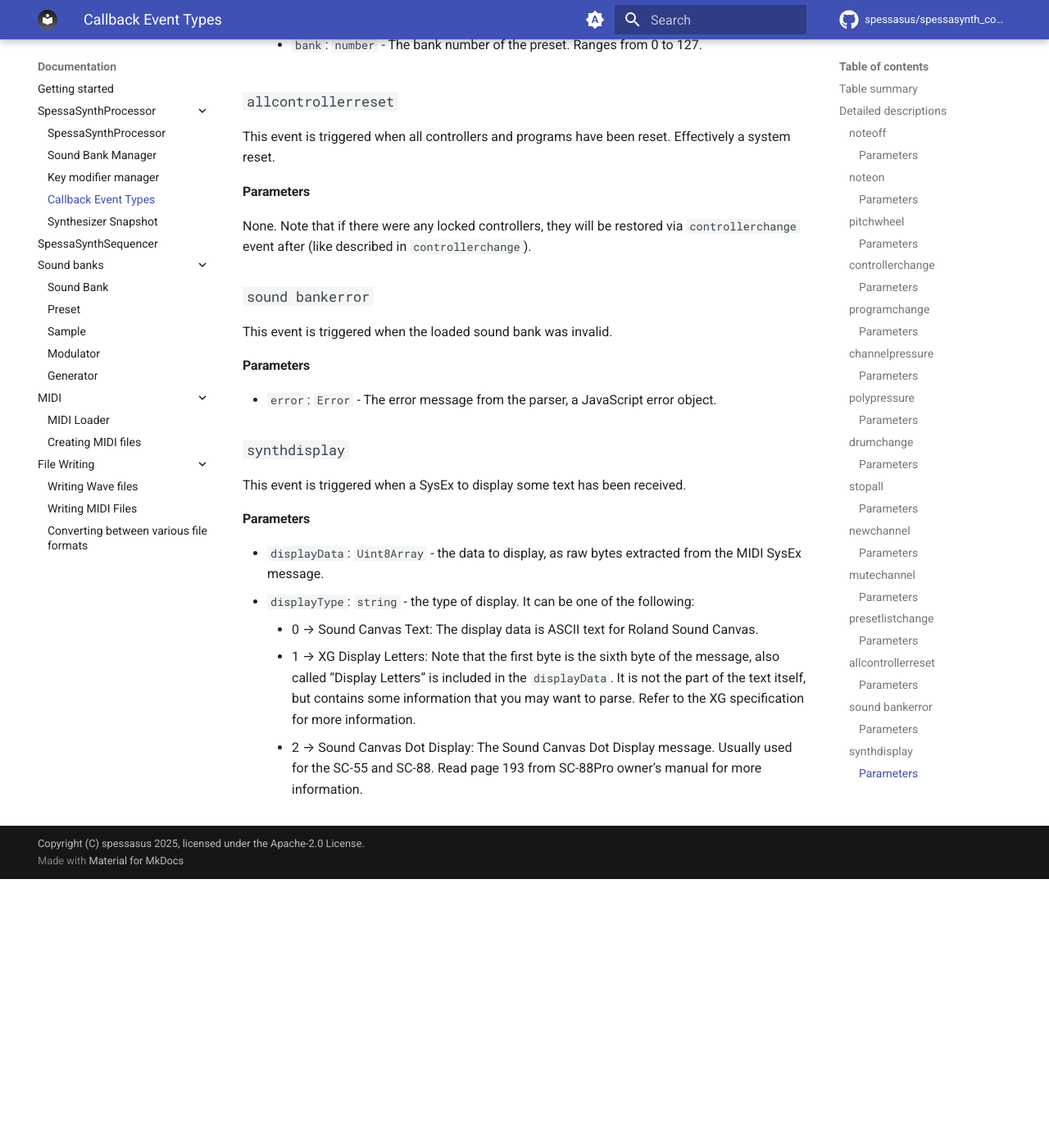
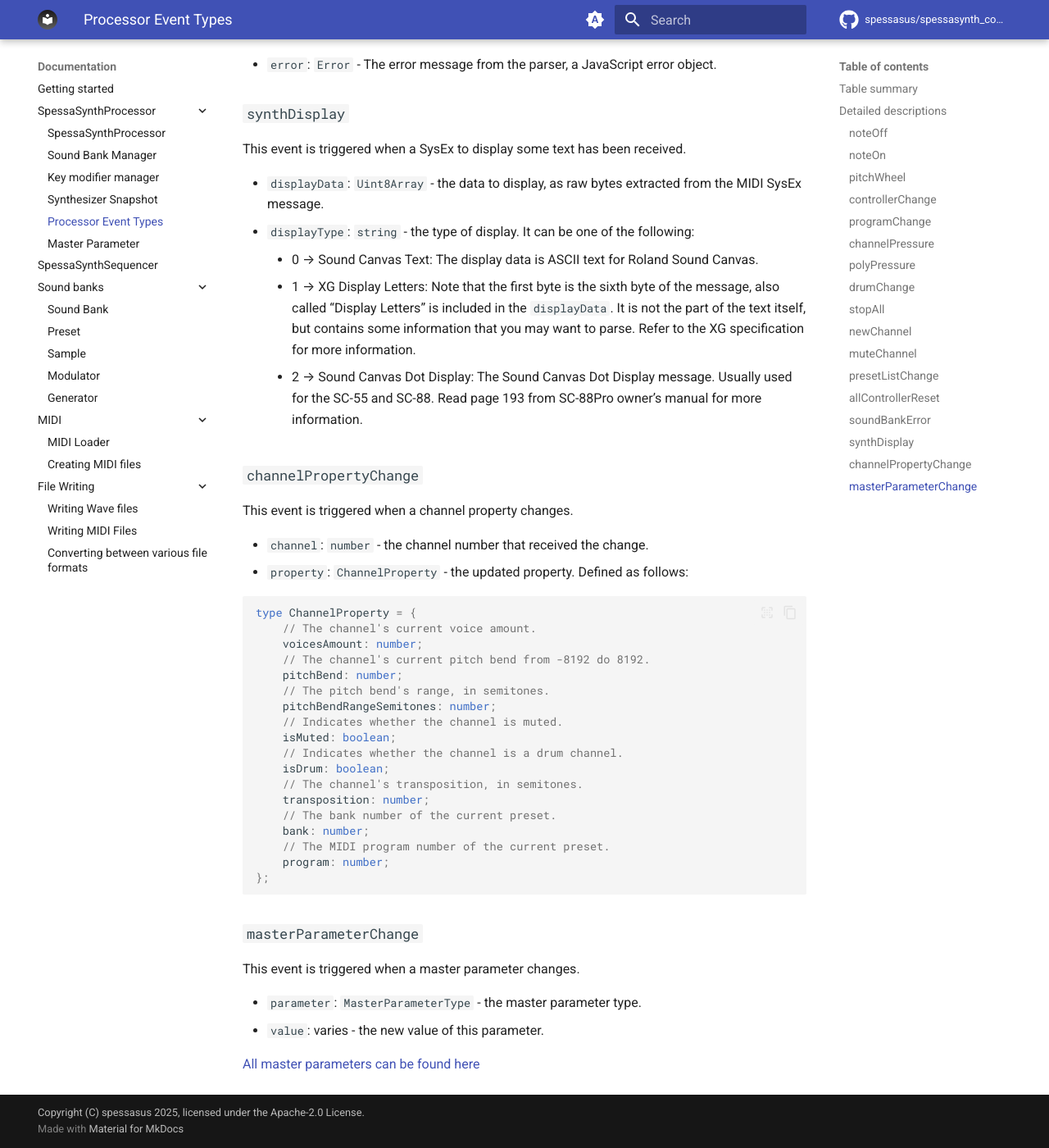
Before and after one commit to spessasus/spessasynth_core, an MkDocs documentation site: the page built from docs/spessa-synth-processor/event-types.md, in a window 1280 px wide and 1400 px high, scrolled down 5507 px. Shown: the whole window at 82% size. Built offline with MkDocs 1.6.1 and Material for MkDocs 9.7.7, drawn with Linux system fonts in a browser that asks for light colours; comment, search, counter and statistics services are not loaded; before the commit the page ends 6579 px from its top, so only the background shows below that; some of the changed text lies outside the part shown.

Commit message:
update docs for event types

````diff
--- a/docs/spessa-synth-processor/event-types.md
+++ b/docs/spessa-synth-processor/event-types.md
@@ -1,4 +1,4 @@
-# Callback Event Types
+# Processor Event Types
 
 This page serves as a detailed reference to all the event types `SpessaSynthProcessor` emits.
 
@@ -8,58 +8,54 @@
 
     If there's more than one property, the returned value is an object with the properties as keys.
 
-| Name                 | Description                                      | Callback Properties                                                                                                                                                                                                 |
-|----------------------|--------------------------------------------------|---------------------------------------------------------------------------------------------------------------------------------------------------------------------------------------------------------------------|
-| `noteoff`            | Key has been released.                           | - `midiNote`: number - the note that was released<br/> - `channel`: number - the channel number which got the note released.                                                                                        |
-| `noteon`             | Key has been pressed.                            | - `midiNote`: number - the note that was pressed<br/> - `channel`: number - the channel that the note was played on<br/> - `velocity`: number - the velocity of the note.                                           |
-| `pitchwheel`         | Pitch wheel has been altered.                    | - `channel`: number - the channel that was pitch bent<br/> - `MSB`: number - Most Significant byte of the message<br/> - `LSB`: number - least significant byte of the message.                                     |
-| `controllerchange`   | Controller has been changed.                     | - `channel`: number - the channel that CC was changed on<br/> - `controllerNumber`: number - the number of the MIDI controller list<br/> - `controllerValue`: number - the new value of the controller.             |
-| `programchange`      | Program has been changed.                        | - `channel`: number - the channel that had its program changed<br/> - `program`: number - the new MIDI program number<br/> - `bank`: number - the new bank number of the preset.                                    |
-| `channelpressure`    | Channel's pressure has been changed.             | - `channel`: number - the channel affected<br/> - `pressure`: number - the new pressure.                                                                                                                            |
-| `polypressure`       | Note's pressure has been changed.                | - `midiNote`: number - the note that was affected<br/> - `channel`: number - the channel affected<br/> - `pressure`: number - the new pressure.                                                                     |
-| `drumchange`         | Channel's drum mode was changed.                 | - `channel`: number - the channel<br/> - `isDrumChannel`: boolean - if the channel is now a drum channel or not.                                                                                                    |
-| `stopall`            | All voices were stopped.                         | None                                                                                                                                                                                                                |
-| `newchannel`         | A new channel was added to the synth.            | None                                                                                                                                                                                                                |
-| `mutechannel`        | A channel has been muted/unmuted.                | - `channel`: number - the channel that was altered<br/> - `isMuted`: boolean - if the channel is muted or unmuted.                                                                                                  |
-| `presetlistchange`   | The preset list has been changed/initialized.    | - `presetList`: array - The sound bank preset list. Each item is an object: `{presetName: string, program: number, bank: number}`                                                                                   |
-| `allcontrollerreset` | All controllers have been reset. (and programs!) | None. Note: if there were any locked controllers, they will be restored via `controllerchange` event after. For example `allcontrollersreset` will be called and then `controllerchange` for the locked controller. |
-| `soundfonterror`     | The loaded sound bank was invalid.               | - `error`: object - The error message from the sound bank parser.                                                                                                                                                   |
-| `synthdisplay`       | A SysEx to display some text has been received.  | - `displayData`: Uint8Array - the data to display,<br/> - `displayType`: the type of display. Read more below.                                                                                                      |
+| Name                    | Description                                      | Callback Properties                                                                                                                                                                                                 |
+|-------------------------|--------------------------------------------------|---------------------------------------------------------------------------------------------------------------------------------------------------------------------------------------------------------------------|
+| `noteOff`               | Key has been released.                           | - `midiNote`: number - the note that was released<br/> - `channel`: number - the channel number which got the note released.                                                                                        |
+| `noteOn`                | Key has been pressed.                            | - `midiNote`: number - the note that was pressed<br/> - `channel`: number - the channel that the note was played on<br/> - `velocity`: number - the velocity of the note.                                           |
+| `pitchWheel`            | Pitch wheel has been altered.                    | - `channel`: number - the channel that was pitch bent<br/> - `MSB`: number - Most Significant byte of the message<br/> - `LSB`: number - least significant byte of the message.                                     |
+| `controllerChange`      | Controller has been changed.                     | - `channel`: number - the channel that CC was changed on<br/> - `controllerNumber`: number - the number of the MIDI controller list<br/> - `controllerValue`: number - the new value of the controller.             |
+| `programChange`         | Program has been changed.                        | - `channel`: number - the channel that had its program changed<br/> - `program`: number - the new MIDI program number<br/> - `bank`: number - the new bank number of the preset.                                    |
+| `channelPressure`       | Channel's pressure has been changed.             | - `channel`: number - the channel affected<br/> - `pressure`: number - the new pressure.                                                                                                                            |
+| `polyPressure`          | Note's pressure has been changed.                | - `midiNote`: number - the note that was affected<br/> - `channel`: number - the channel affected<br/> - `pressure`: number - the new pressure.                                                                     |
+| `drumChange`            | Channel's drum mode was changed.                 | - `channel`: number - the channel<br/> - `isDrumChannel`: boolean - if the channel is now a drum channel or not.                                                                                                    |
+| `stopAll`               | All voices were stopped.                         | None                                                                                                                                                                                                                |
+| `newChannel`            | A new channel was added to the synth.            | None                                                                                                                                                                                                                |
+| `muteChannel`           | A channel has been muted/unmuted.                | - `channel`: number - the channel that was altered<br/> - `isMuted`: boolean - if the channel is muted or unmuted.                                                                                                  |
+| `presetListChange`      | The preset list has been changed/initialized.    | - `presetList`: array - The sound bank preset list. Each item is an object: `{presetName: string, program: number, bank: number}`                                                                                   |
+| `allControllerReset`    | All controllers have been reset. (and programs!) | None. Note: if there were any locked controllers, they will be restored via `controllerchange` event after. For example `allcontrollersreset` will be called and then `controllerchange` for the locked controller. |
+| `soundBankError`        | The loaded sound bank was invalid.               | - `error`: object - The error message from the sound bank parser.                                                                                                                                                   |
+| `synthDisplay`          | A SysEx to display some text has been received.  | - `displayData`: Uint8Array - the data to display,<br/> - `displayType`: the type of display. Read more below.                                                                                                      |
+| `channelPropertyChange` | A channel's property has changed.                | - `channel`: number - the channel that had its property changed, <br/> `property`: ChannelProperty` - the new property. Read more below.                                                                            |
+| `masterParameterChange` | A master parameter has been changed              | - `parameter`: MasterParameterType - the parameter that was changed, <br/> `value`: varies - the new value of this parameter. [Read more here](master-parameter.md)                                                 |
 
 !!! Note
 
-    `presetlistchange` is the recommended way of retrieving the preset list.
+    `presetListChange` is the recommended way of retrieving the preset list.
     It automatically combines the sound banks and sends the list of presets as they will be played.
     It also signals that the sound bank has been fully loaded.
 
 ## Detailed descriptions
 
-### `noteoff`
+### `noteOff`
 
 This event is triggered when a note is released on any channel.
-
-#### Parameters
 
 - `midiNote`: `number` - the MIDI key number of the note that was released. Ranges from 0 to 127.
 - `channel`: `number` - the channel number which got the note released. Usually it ranges from 0 to 16, but it depends
   on the channel count.
 
-### `noteon`
+### `noteOn`
 
 This event is triggered when a note is pressed on any channel.
-
-#### Parameters
 
 - `midiNote`: `number` - the MIDI key number of the note that was pressed. Ranges from 0 to 127.
 - `channel`: `number` - the channel that the note was played on. Usually it ranges from 0 to 16, but it depends on the
   channel count.
 - `velocity`: `number` - the velocity of the note (usually more means louder). Ranges from 0 to 127.
 
-### `pitchwheel`
+### `pitchWheel`
 
 This event is triggered when the pitch wheel is altered on any channel.
-
-#### Parameters
 
 - `channel`: `number` - the channel that was pitch bent. Usually it ranges from 0 to 16, but it depends on the channel
   count.
@@ -69,11 +65,9 @@
 Note that the two bytes combined like this `MSB << 7 | LSB` will give you the pitch bend value from 0 to 16,383.
 Also note that the pitch bend depends on the pitch bend range, usually two semitones up and down.
 
-### `controllerchange`
+### `controllerChange`
 
 This event is triggered when a controller is changed on any channel.
-
-#### Parameters
 
 - `channel`: `number` - the channel that CC was changed on. Usually it ranges from 0 to 16, but it depends on the
   channel count.
@@ -84,115 +78,93 @@
 For example, if CC#1 was locked to 64,
 after `allcontrollerreset` a `controllerchange` event will be called with `controllerNumber` 1 and `controllerValue` 64.
 
-### `programchange`
+### `programChange`
 
 This event is triggered when a program is changed on any channel (usually MIDI program change,
 though [Some SysExes can change it too](https://github.com/spessasus/spessasynth_core/wiki/MIDI-Implementation#xg-part-setup)).
 It is also called when receiving a system reset message.
-
-#### Parameters
 
 - `channel`: `number` - the channel that had its program changed. Usually it ranges from 0 to 16, but it depends on the
   channel count.
 - `program`: `number` - the new MIDI program number. Ranges from 0 to 127.
 - `bank`: `number` - the new bank number of the preset. Ranges from 0 to 127.
 
-### `channelpressure`
+### `channelPressure`
 
 This event is triggered when a MIDI channel pressure event is received. This usually controls channels' vibrato.
-
-#### Parameters
 
 - `channel`: `number` - the channel affected. Usually it ranges from 0 to 16, but it depends on the channel count.
 - `pressure`: `number` - the new pressure. Ranges from 0 to 127.
 
-### `polypressure`
+### `polyPressure`
 
 This event is triggered when a MIDI polyphonic pressure event is received. This controls the pressure of a single note.
 By default, this controls vibrato in SpessaSynth, though it can be changed with sound bank modulators.
-
-#### Parameters
 
 - `midiNote`: `number` - the MIDI key number of the note that was affected. Ranges from 0 to 127.
 - `channel`: `number` - the channel affected. Usually it ranges from 0 to 16, but it depends on the channel count.
 - `pressure`: `number` - the new pressure. Ranges from 0 to 127.
 
-### `drumchange`
+### `drumChange`
 
 This event is triggered when a channel is changed to a drum channel or back to a normal channel.
 Either with a SysEx message or with a MIDI CC message when the synthesizer is in XG mode.
-
-#### Parameters
 
 - `channel`: `number` - the channel that was altered. Usually it ranges from 0 to 16, but it depends on the channel
   count.
 - `isDrumChannel`: `boolean` - if the channel is now a drum channel or not.
 
-### `stopall`
+### `stopAll`
 
 This event is triggered when all voices are stopped. Either manually or when receiving a system reset.
 
-#### Parameters
+This event has no data.
 
-None.
-
-### `newchannel`
+### `newChannel`
 
 This event is triggered when a new channel is added to the synthesizer.
 Either manually,
 or when the sequencer detects
 a [Multi-Port MIDI file.](https://github.com/spessasus/spessasynth_core/wiki/About-Multi-Port)
 
-#### Parameters
+This event has no data.
 
-None.
-
-### `mutechannel`
+### `muteChannel`
 
 This event is triggered when a channel is muted or unmuted.
 This only can be done manually, there's no MIDI message to mute a channel.
-
-#### Parameters
 
 - `channel`: `number` - the channel that was altered. Usually it ranges from 0 to 16, but it depends on the channel
   count.
 - `isMuted`: `boolean` - if the channel is muted or unmuted.
 
-### `presetlistchange`
+### `presetListChange`
 
 This event is triggered when the preset list has been changed or initialized,
 by adding, removing or changing sound banks, or when a MIDI with an embedded sound bank is loaded.
 Note that this is the recommended way of retrieving the preset list, rather than loading the sound bank manually.
-
-#### Parameters
 
 - `presetList`: `array` - The sound bank preset list. Each item is an object:
     - `presetName`: `string` - The name of the preset.
     - `program`: `number` - The MIDI program number. Ranges from 0 to 127.
     - `bank`: `number` - The bank number of the preset. Ranges from 0 to 127.
 
-### `allcontrollerreset`
+### `allControllerReset`
 
 This event is triggered when all controllers and programs have been reset. Effectively a system reset.
-
-#### Parameters
 
 None. Note that if there were any locked controllers, they will be restored via `controllerchange` event after (like
 described in `controllerchange`).
 
-### `sound bankerror`
+### `soundBankError`
 
 This event is triggered when the loaded sound bank was invalid.
 
-#### Parameters
-
 - `error`: `Error` - The error message from the parser, a JavaScript error object.
 
-### `synthdisplay`
+### `synthDisplay`
 
 This event is triggered when a SysEx to display some text has been received.
-
-#### Parameters
 
 - `displayData`: `Uint8Array` - the data to display, as raw bytes extracted from the MIDI SysEx message.
 - `displayType`: `string` - the type of display. It can be one of the following:
@@ -203,3 +175,40 @@
       Refer to the XG specification for more information.
     - 2 → Sound Canvas Dot Display: The Sound Canvas Dot Display message. Usually used for the SC-55 and SC-88. Read
       page 193 from SC-88Pro owner's manual for more information.
+
+### `channelPropertyChange`
+
+This event is triggered when a channel property changes.
+
+- `channel`: `number` - the channel number that received the change.
+- `property`: `ChannelProperty` - the updated property. Defined as follows:
+
+```ts
+type ChannelProperty = {
+    // The channel's current voice amount.
+    voicesAmount: number;
+    // The channel's current pitch bend from -8192 do 8192.
+    pitchBend: number;
+    // The pitch bend's range, in semitones.
+    pitchBendRangeSemitones: number;
+    // Indicates whether the channel is muted.
+    isMuted: boolean;
+    // Indicates whether the channel is a drum channel.
+    isDrum: boolean;
+    // The channel's transposition, in semitones.
+    transposition: number;
+    // The bank number of the current preset.
+    bank: number;
+    // The MIDI program number of the current preset.
+    program: number;
+};
+```
+
+### `masterParameterChange`
+
+This event is triggered when a master parameter changes.
+
+- `parameter`: `MasterParameterType` - the master parameter type.
+- `value`: varies - the new value of this parameter.
+
+[All master parameters can be found here](master-parameter.md)
--- a/mkdocs.yml
+++ b/mkdocs.yml
@@ -73,8 +73,9 @@
           - spessa-synth-processor/index.md
           - spessa-synth-processor/sound-bank-manager.md
           - spessa-synth-processor/key-modifier-manager.md
+          - spessa-synth-processor/synthesizer-snapshot.md
           - spessa-synth-processor/event-types.md
-          - spessa-synth-processor/synthesizer-snapshot.md
+          - spessa-synth-processor/master-parameter.md
       - SpessaSynthSequencer: spessa-synth-sequencer/index.md
       - Sound banks:
           - sound-bank/index.md
````
Also changed, not shown: docs/extra/3-28-migration-guide.md (+2 -0 lines), docs/spessa-synth-processor/index.md (+30 -68 lines), docs/spessa-synth-processor/master-parameter.md (added, +41 -0 lines), 1 other file.
